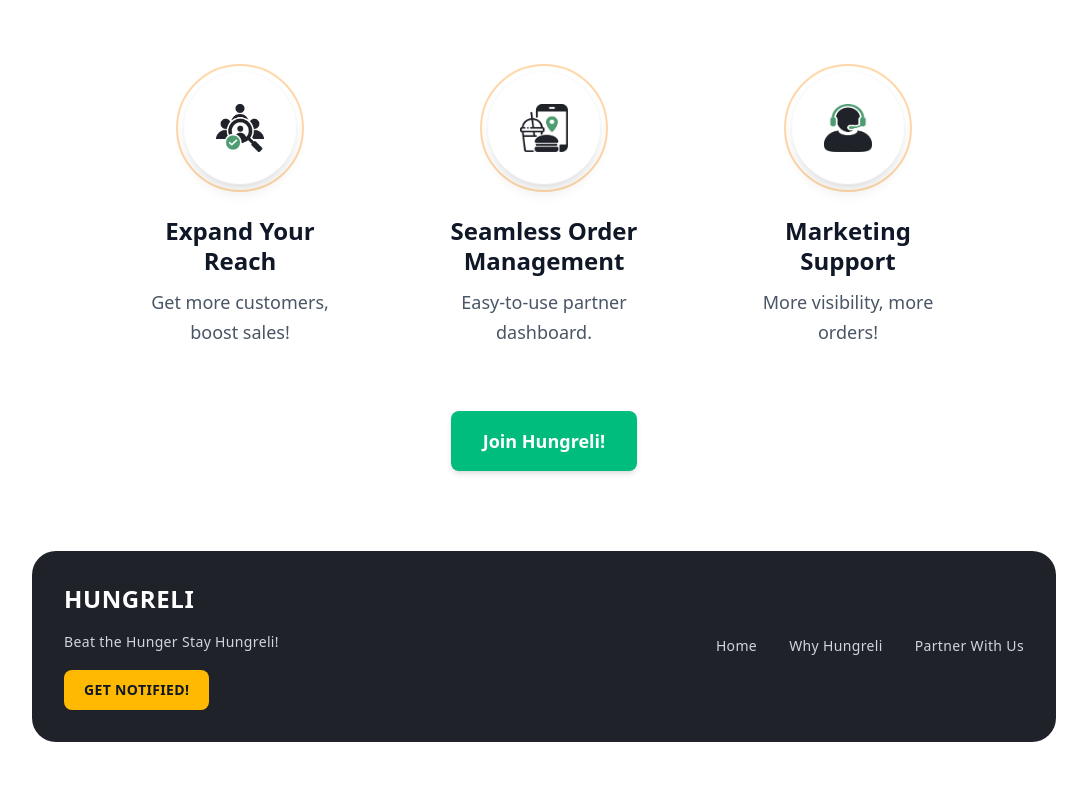
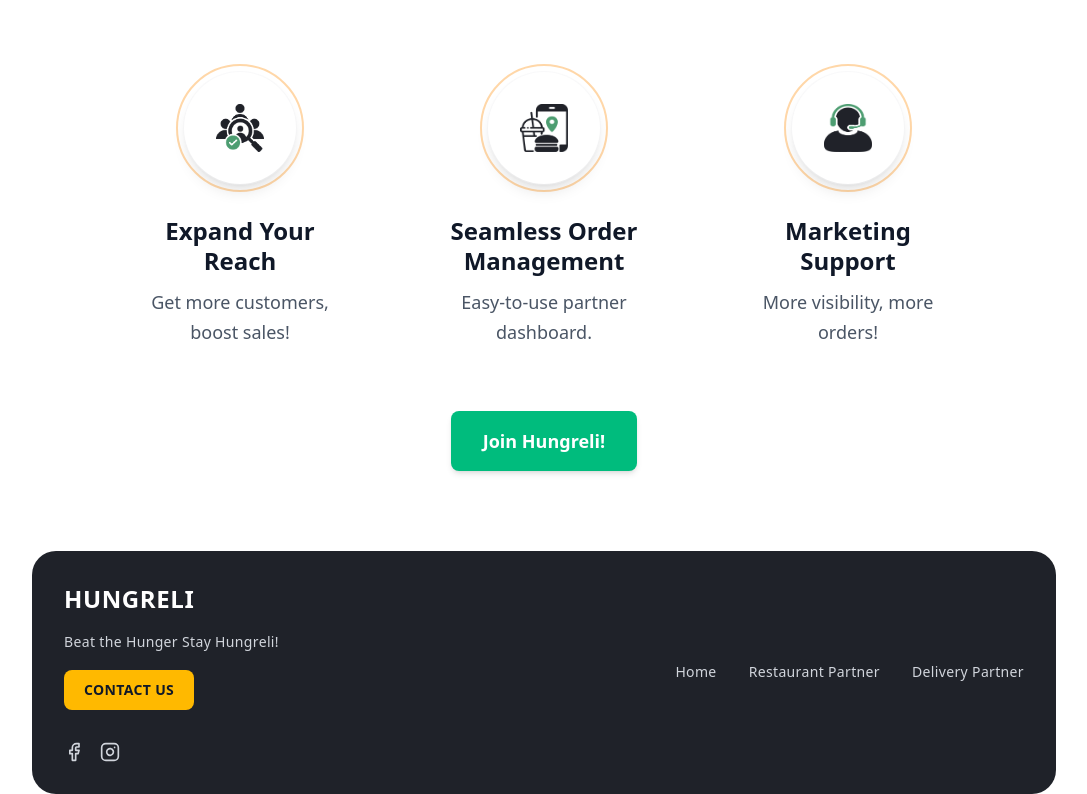
Before and after one commit to jayparve/Hungreli, a React (Vite) app: page / in a window 1280 px wide. Shown: the part 1537-2331 px from the top of the page, without its empty margins (96-1183 px from the left). Before the commit the page ends 2279 px from the top, so only its background shows below. Built offline with nearby package versions, Linux system fonts and the light colour scheme.

Commit message:
social icons added to footer

```diff
--- a/src/components/Footer.jsx
+++ b/src/components/Footer.jsx
@@ -1,10 +1,16 @@
 import React from 'react';
+import { Facebook, Instagram, Twitter, Youtube } from 'lucide-react';
 
 const Footer = () => {
   const navLinks = [
     { text: 'Home', href: '#' },
-    { text: 'Why Hungreli', href: '#' },
-    { text: 'Partner With Us', href: '#' }
+    { text: 'Restaurant Partner', href: '#' },
+    { text: 'Delivery Partner', href: '#' }
+  ];
+
+  const socialLinks = [
+    { icon: Facebook, href: '#', label: 'Facebook' },
+    { icon: Instagram, href: 'https://www.instagram.com/hungreli.india?utm_source=ig_web_button_share_sheet&igsh=ZDNlZDc0MzIxNw==', label: 'Instagram' },
   ];
 
   return (
@@ -22,8 +28,24 @@ const Footer = () => {
             <button className="bg-amber-400 text-gray-900 px-4 sm:px-5 py-2 sm:py-2.5 rounded-md sm:rounded-lg
               font-semibold text-xs sm:text-sm hover:bg-amber-500 transition-all duration-300
               hover:shadow-lg w-fit tracking-wide uppercase">
-              Get Notified!
+              contact us
             </button>
+            {/* Social Icons */}
+            <div className="flex gap-4 mt-4">
+              {socialLinks.map((social, index) => {
+                const IconComponent = social.icon;
+                return (
+                  <a
+                    key={index}
+                    href={social.href}
+                    aria-label={social.label}
+                    className="text-gray-300 hover:text-amber-400 transition-all duration-300"
+                  >
+                    <IconComponent size={20} />
+                  </a>
+                );
+              })}
+            </div>
           </div>
 
           {/* Navigation Links */}
```
